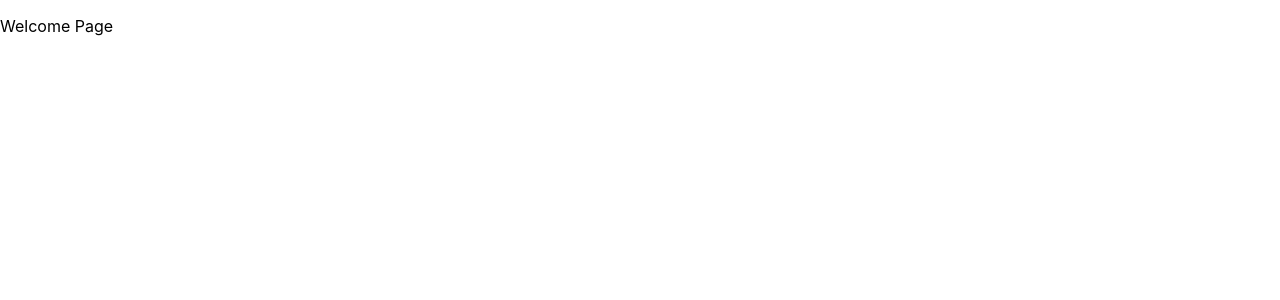
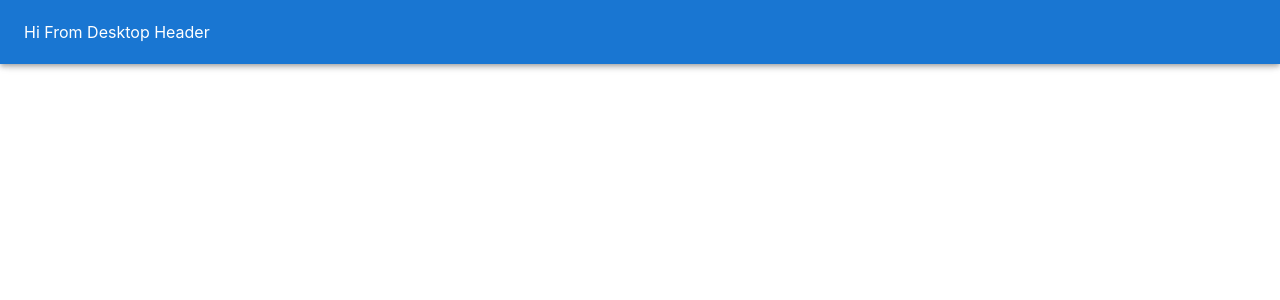
Before and after one commit to Fullstack-Roligheter/Frontend-ReactTS, a React (Create React App) app: page / in a window 1280 px wide. Shown: the top 300 px of the page. Built offline with nearby package versions, Linux system fonts and the light colour scheme.

Commit message:
Added Header

```diff
--- a/src/App.tsx
+++ b/src/App.tsx
@@ -1,9 +1,15 @@
 import "./App.css";
 import Button from "@mui/material/Button";
 import ExpenseRoutes from "./Routes";
+import Header from "./shared/Layout";
 
 function App() {
-  return <div>{ExpenseRoutes}</div>;
+  return (
+    <div>
+      <Header/>
+      <div>{ExpenseRoutes}</div>
+    </div>
+    ) ;
 };
 
 export default App;
--- /dev/null
+++ b/src/shared/Layout.tsx
@@ -0,0 +1,15 @@
+
+import { AppBar, Toolbar } from "@mui/material";
+import React from "react";
+
+export default function Header() {
+  const displayDesktop = () => {
+    return <Toolbar>Hi From Desktop Header</Toolbar>;
+  };
+
+  return (
+    <header>
+      <AppBar>{displayDesktop()}</AppBar>
+    </header>
+  );
+}
```
